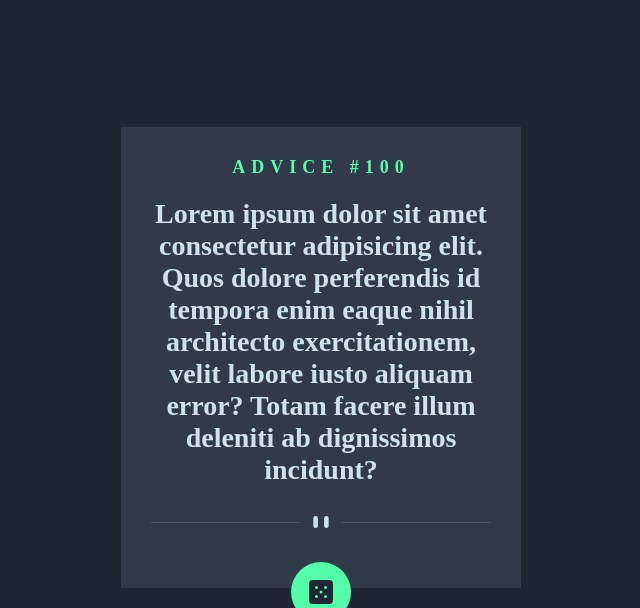
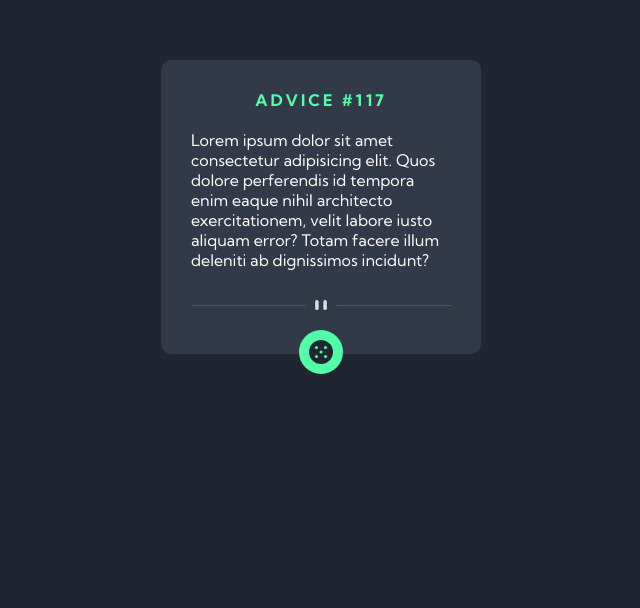
Before and after one commit to egwuatujoy/qoute-generator, a plain HTML site: page index.html in a window 1280 px wide. Shown: the part 193-801 px from the top of the page, without its empty margins (319-959 px from the left). Drawn offline with Linux system fonts and the light colour scheme.

Commit message:
add changes

```diff
--- a/index.html
+++ b/index.html
@@ -8,19 +8,22 @@
   </head>
   <body>
     <div class="container">
-      <h1>Advice #<span>100</span></h1>
-      <p>
-        Lorem ipsum dolor sit amet consectetur adipisicing elit. Quos dolore
-        perferendis id tempora enim eaque nihil architecto exercitationem, velit
-        labore iusto aliquam error? Totam facere illum deleniti ab dignissimos
-        incidunt?
-      </p>
+      <div class="card">
+        <h4 class="advice-id">ADVICE #117</h4>
+        <p class="ad-body">
+          Lorem ipsum dolor sit amet consectetur adipisicing elit. Quos dolore
+          perferendis id tempora enim eaque nihil architecto exercitationem,
+          velit labore iusto aliquam error? Totam facere illum deleniti ab
+          dignissimos incidunt?
+        </p>
 
-      <img src="./images/pattern-divider-desktop.svg" alt="" class="divider" />
-    </div>
-
-    <div class="dice-container">
-      <img src="./images/icon-dice.svg" alt="" class="dice-icon" />
+        <img
+          src="./images/pattern-divider-desktop.svg"
+          alt=""
+          class="divider"
+        />
+        <img src="./images/icon-dice.svg" alt="" class="dice-icon" />
+      </div>
     </div>
 
     <script src="app.js"></script>
--- a/style.css
+++ b/style.css
@@ -1,3 +1,5 @@
+@import url("https://fonts.googleapis.com/css2?family=Kumbh+Sans:wght@100..900&display=swap");
+
 :root {
   --lightcyan: hsl(193, 38%, 86%);
   --neongreen: hsl(150, 100%, 66%);
@@ -7,75 +9,55 @@
   --qoute-font: 28px;
 }
 
-*{
-margin: 0;
-padding: 0;
-box-sizing: border-box;
+* {
+  margin: 0;
+  padding: 0;
+  box-sizing: border-box;
 }
 
 body {
   background-color: var(--darkblue);
+  color: #fff;
+  font-family: "Kumbh Sans", sans-serif;
+}
+
+.container {
   display: flex;
   justify-content: center;
   align-items: center;
-  margin-top: 300px;
+  min-height: 100vh;
 }
 
-.container {
+.card {
+  width: 320px;
   background-color: var(--darkgrayishblue);
-  width: 100%;
-  max-width: 400px;
-  padding: 30px 30px 60px 30px;
-  margin: 20px;
+  padding: 30px;
+  position: relative;
+  border-radius: 10px;
 }
 
-.container h1 {
+.advice-id {
+  text-align: center;
   color: var(--neongreen);
-  text-transform: uppercase;
-  letter-spacing: 6px;
-  font-size: 18px;
-  text-align: center;
-  margin-bottom: 20px;
-}
+  letter-spacing: 3px;
 
-.container p {
-  text-align: center;
-  margin-bottom: 30px;
-  font-weight: bold;
-  font-size: var(--qoute-font);
-  color: var(--lightcyan);
 }
 
 .divider {
-  width: 340px;
-  display: flex;
-  justify-content: center;
-  align-items: center;
-
+  width: 100%;
+  margin-bottom: 10px;
 }
 
-.dice-container {
+.dice-icon {
+  position: absolute;
+  bottom: -20px;
+  left: 138px;
   background-color: var(--neongreen);
-  padding: 20px;
-  border-radius: 30px;
-  position:fixed;
-  top: 755px;
-  width: 60px;
-  height: 60px;
-  display: flex;
-  justify-content: center;
-  align-items: center;
+  padding: 10px;
+  border-radius: 50%;
 }
 
-
-@media screen  and (max-width:390px){
-
-  .divider {
-  width: 280px;
-
+.ad-body {
+  margin-block: 20px 30px;
+  font-size: 16px;
 }
-
-.dice-container  {
-  top: 810px;
-}
-}
```
